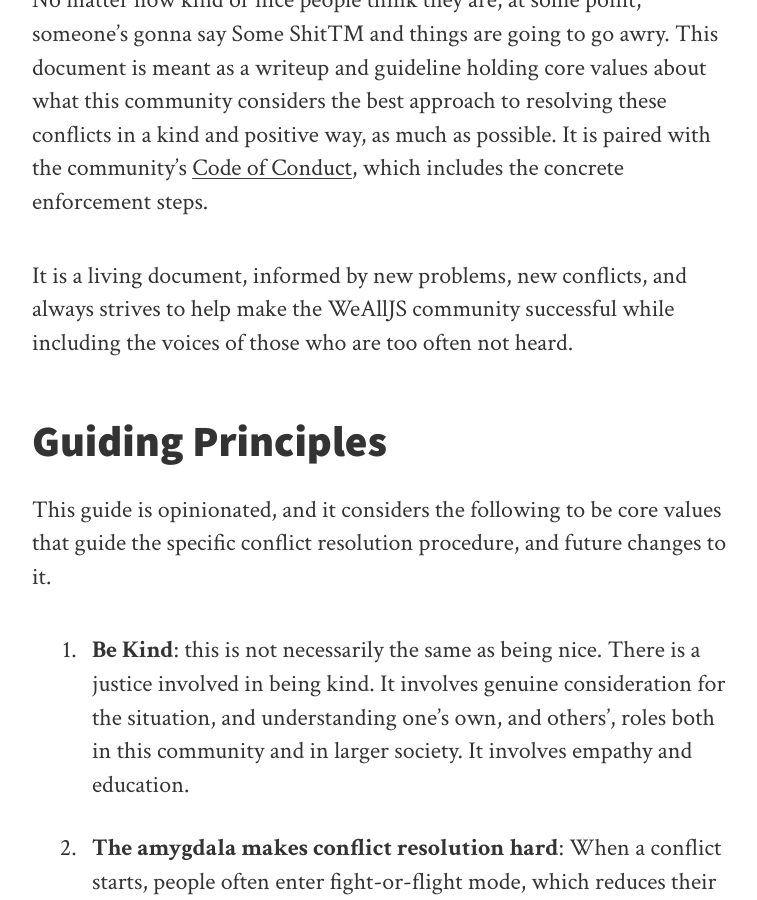
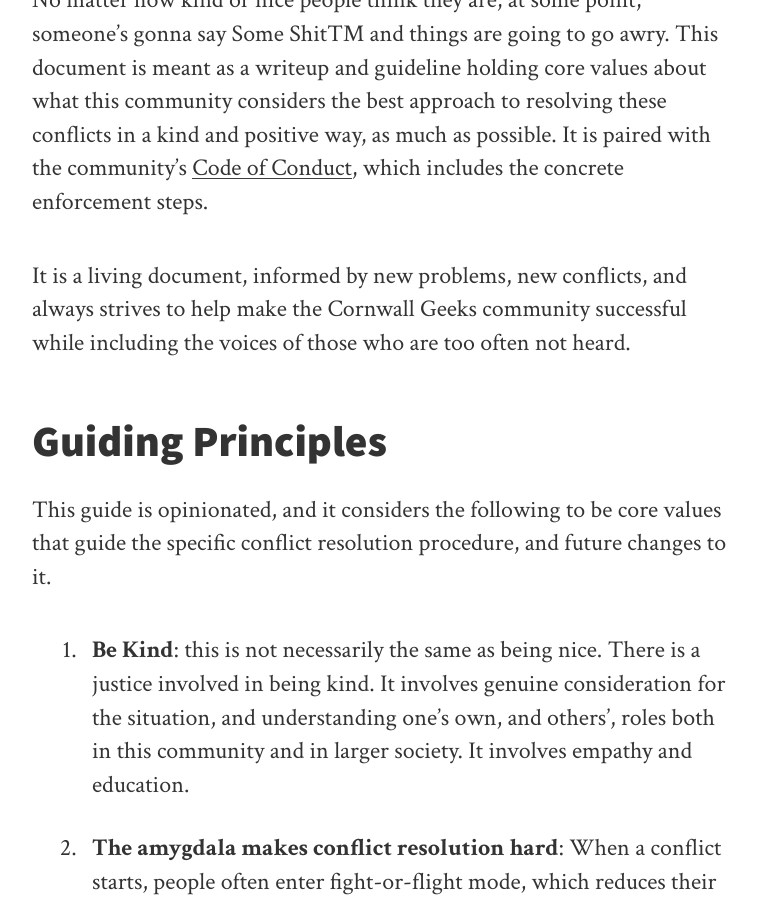
Before and after one commit to cornwallgeeks/cornwallgeeks.github.io, a Jekyll site: the page built from _pages/enforcement.md, in a window 1280 px wide and 900 px high, scrolled down 431 px. Shown: the whole window, without its empty margins (258-1015 px from the left). Built offline with Jekyll 4.4.1, drawn with Linux system fonts in a browser that asks for light colours.

Commit message:
Change wrong organisation (#12)
- Change WeAllJS to Cornwall Geeks

```diff
--- a/_pages/enforcement.md
+++ b/_pages/enforcement.md
@@ -13,7 +13,7 @@ much as possible. It is paired with the community's [Code of
 Conduct](/code-of-conduct), which includes the concrete enforcement steps.
 
 It is a living document, informed by new problems, new conflicts, and always
-strives to help make the WeAllJS community successful while including the voices
+strives to help make the Cornwall Geeks community successful while including the voices
 of those who are too often not heard.
 
 ## Guiding Principles
```
